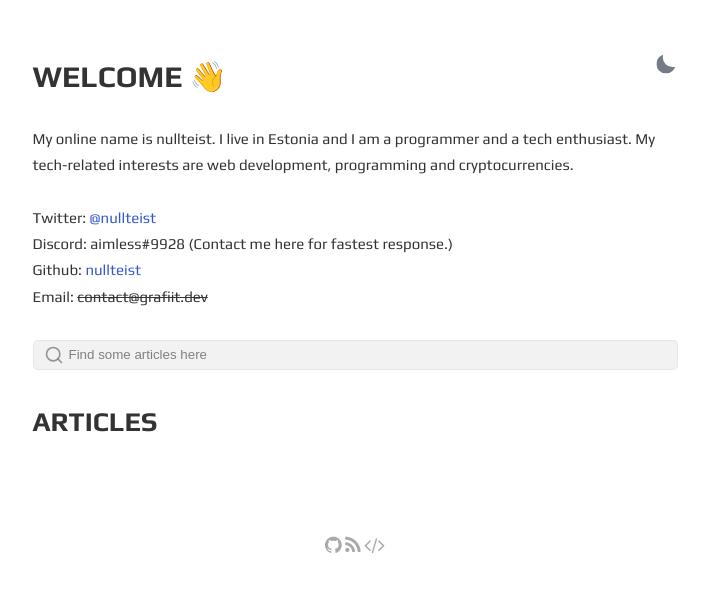
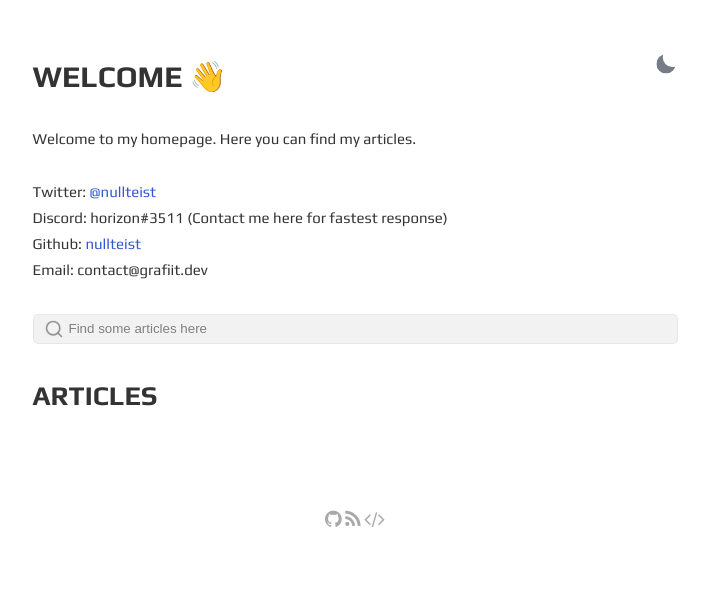
Before and after one commit to nullteist/grafiit-dev, a Jekyll site: the page built from index.html, in a window 1280 px wide. Shown: the top 592 px of the page, without its empty margins (285-994 px from the left). Built offline with Jekyll 4.4.1, drawn with Linux system fonts in a browser that asks for light colours.

Commit message:
Update _config.yml
Updated contact information

```diff
--- a/_config.yml
+++ b/_config.yml
@@ -2,17 +2,17 @@ site: grafiit.dev
 title: grafiit.dev
 greetings: Welcome 👋
 description: >-
-  My online name is nullteist. I live in Estonia and I am a programmer and a tech enthusiast. My tech-related interests are web development, programming and cryptocurrencies.
+  Welcome to my homepage. Here you can find my articles.
   <br><br>
   Twitter: <a href="https://twitter.com/nullteist">@nullteist</a><br>
-  Discord: aimless#9928 (Contact me here for fastest response.)<br>
+  Discord: horizon#3511 (Contact me here for fastest response)<br>
   Github: <a href="https://github.com/nullteist">nullteist</a><br>
-  Email: <strike>contact@grafiit.dev</strike>
+  Email: contact@grafiit.dev
 lang: en-US
 timezone: Europe/Tallinn
 repo: https://github.com/nullteist/grafiit-dev # site repo [optional]
 data-theme: dark # default theme "dark" | "light"
-discus-identifier: nullteist # replace with your disqus shortname
+discus-identifier: # replace with your disqus shortname
 
 author:
   name: nullteist
```
